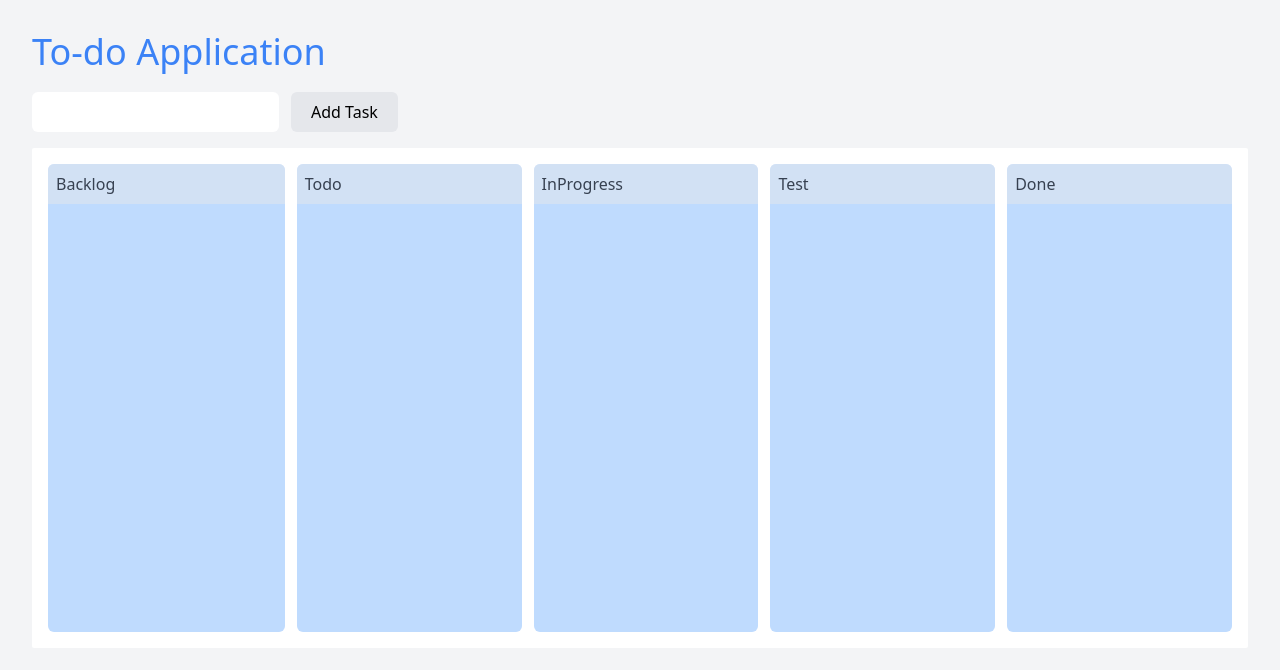
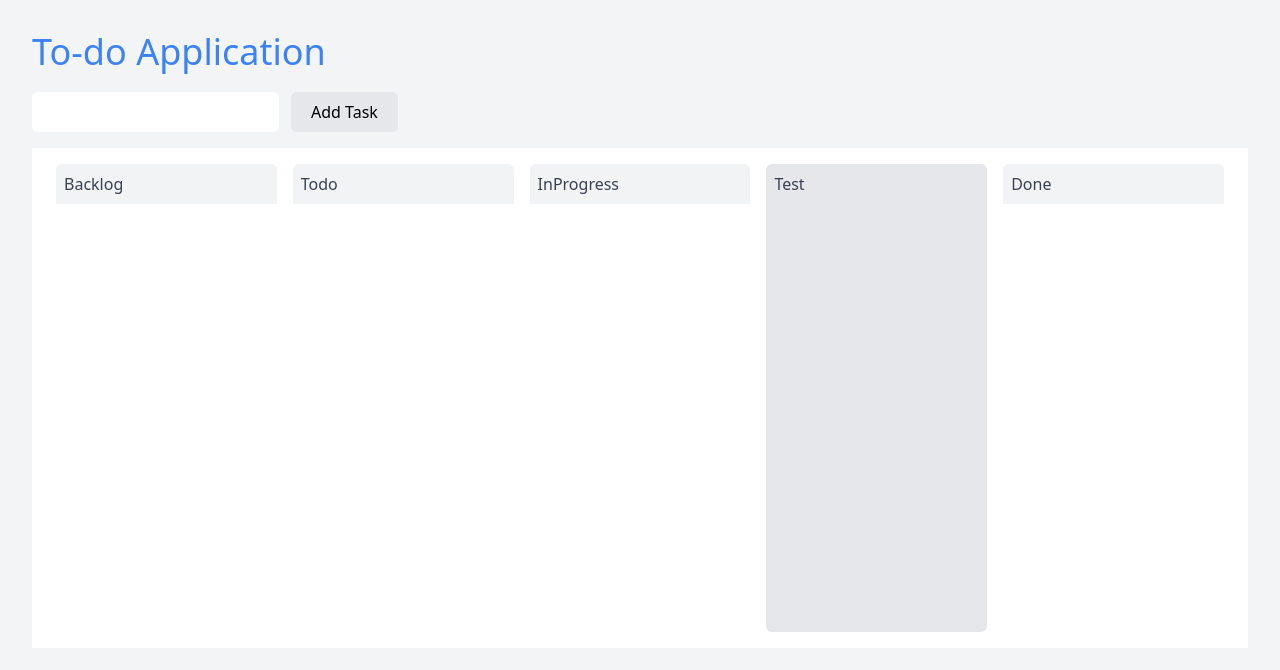
Before and after one commit to sabohat/todo-app, a Next.js app: page / in a window 1280 px wide. Shown: the top 670 px of the page. Built offline with nearby package versions, Linux system fonts and the light colour scheme.

Commit message:
add diff bg to categories

```diff
--- a/src/components/TodoPage/TodoCategoryCard.tsx
+++ b/src/components/TodoPage/TodoCategoryCard.tsx
@@ -1,19 +1,21 @@
-import { TodoItem } from '@/constants/todo'
+import { statusColor, TodoItem, TODO_STATUSES } from '@/constants/todo'
 import React from 'react'
 import Todo from './Todo'
 
 export default function TodoCategoryCard ({ category, list, dispatch, mouseDown }: any) {
+    const bgColor = statusColor[category as TODO_STATUSES]
     return (
         <div
             data-category={category}
-            className='
+            className={`
         droppable
         select-none
         min-w-40 min-h-80
-        bg-blue-200
+        ${bgColor}
         rounded-md
         flex flex-col
-        '>
+        mx-2
+        `}>
             <span
                 className='
                 text-md capitalize
--- a/src/components/TodoPage/TodoList.tsx
+++ b/src/components/TodoPage/TodoList.tsx
@@ -154,7 +154,6 @@ export default function TodoList ({ todos, dispatch }: any) {
         w-full p-4 rounded-sm
         min-h-[500px]
         bg-white
-        space-x-3
         grid md:grid-cols-2 lg:grid-cols-5'
             ref={parentRef}
         >
--- a/src/constants/todo.tsx
+++ b/src/constants/todo.tsx
@@ -14,7 +14,6 @@ export enum TODO_STATUSES {
 
 export const todoStatusList = (Object.keys(TODO_STATUSES) as (keyof typeof TODO_STATUSES)[]).map(
     (key) => {
-        console.log(key);
         return TODO_STATUSES[key];
     },
 );
@@ -26,3 +25,11 @@ export interface TodoItem {
     createdAt?: Date;
     deletedAt?: Date | null;
 }
+
+export const statusColor = {
+    [TODO_STATUSES.BACKLOG]: "bg-yellow-200",
+    [TODO_STATUSES.TODO]: "bg-blue-200",
+    [TODO_STATUSES.IN_PROGRESS]: "bg-pink-200",
+    [TODO_STATUSES.TEST]: "bg-gray-200",
+    [TODO_STATUSES.COMPLETED]: "bg-green-200"
+}
```
